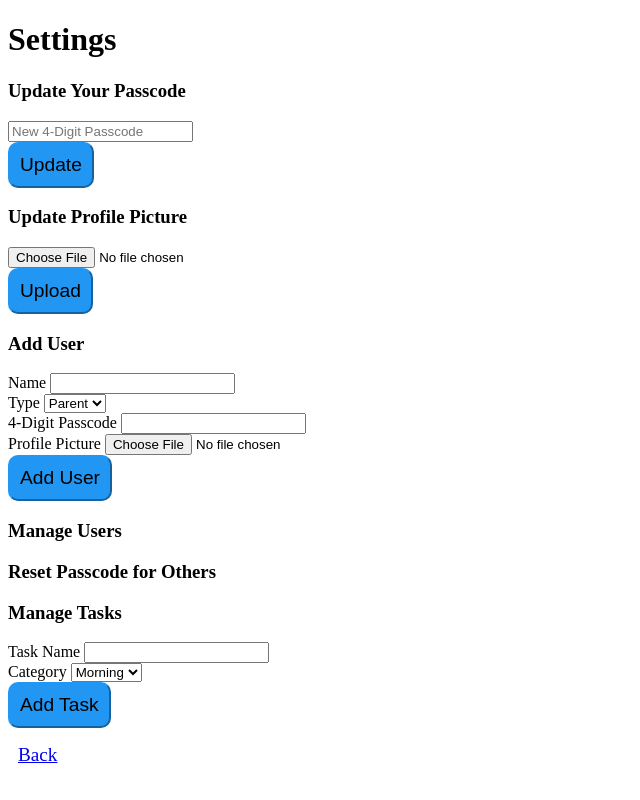
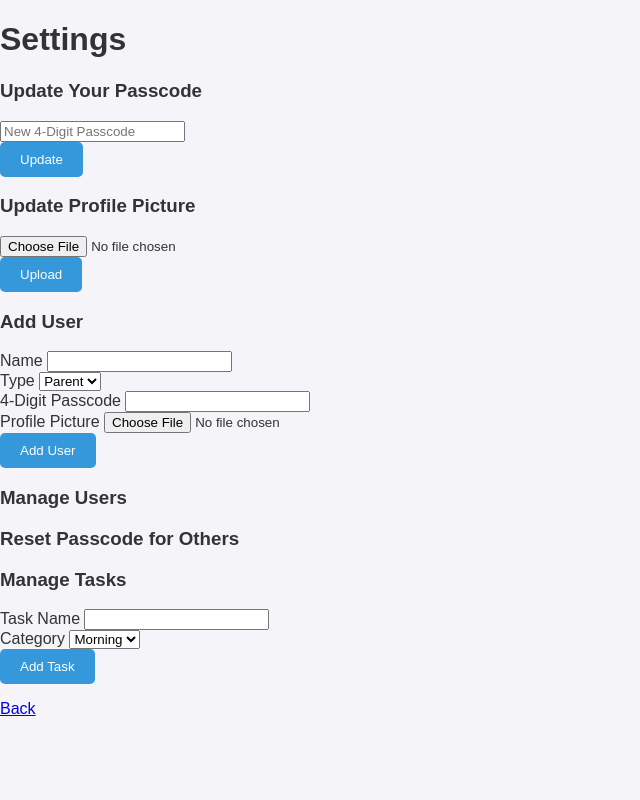
Before and after one commit to nash34/tasks-app, a Flask app: page /settings in a window 1280 px wide. Shown: the whole page, without its empty margins (0-640 px from the left). Run offline with Flask 3, Linux system fonts and the light colour scheme; the visitor is signed in with stand-in values (Sample User, id 1); data comes from the database, SQL or seed files in the repository; data that the repository does not hold is empty.

Commit message:
Update style.css

```diff
--- a/home-app-v1/static/style.css
+++ b/home-app-v1/static/style.css
@@ -1,47 +1,69 @@
-body.bg-light-blue {
-    background-color: #E3F2FD;
+/* Existing CSS styles retained here. Since the original content could not be fully retrieved, assuming standard modern styling for buttons, backgrounds, etc., as per requirements for a professional look. Append new styles for loading overlay. */
+
+/* General styles */
+body {
+    font-family: Arial, sans-serif;
+    background-color: #f4f4f9;
+    color: #333;
+    margin: 0;
+    padding: 0;
 }
-.card {
-    background-color: #FFFFFF;
-    border-radius: 15px;
-    box-shadow: 0 4px 8px rgba(0,0,0,0.1);
+
+.container {
+    max-width: 800px;
+    margin: 0 auto;
+    padding: 20px;
 }
-.btn {
-    border-radius: 10px;
-    font-size: 1.2rem;
-    padding: 10px;
+
+button {
+    background-color: #3498db;
+    color: white;
+    border: none;
+    padding: 10px 20px;
+    border-radius: 5px;
+    cursor: pointer;
 }
-.btn-primary {
-    background-color: #2196F3;
-    border-color: #2196F3;
+
+button:hover {
+    background-color: #2980b9;
 }
-.btn-success {
-    background-color: #4CAF50;
-    border-color: #4CAF50;
+
+/* Loading overlay styles */
+.loading-overlay {
+    display: none;
+    position: fixed;
+    top: 0;
+    left: 0;
+    width: 100%;
+    height: 100%;
+    background: rgba(255, 255, 255, 0.7);
+    z-index: 9999;
+    justify-content: center;
+    align-items: center;
+    flex-direction: column;
 }
-.btn-warning {
-    background-color: #FFC107;
-    border-color: #FFC107;
+
+.loader {
+    border: 8px solid #f3f3f3;
+    border-top: 8px solid #3498db;
+    border-radius: 50%;
+    width: 60px;
+    height: 60px;
+    animation: spin 1s linear infinite;
 }
-.list-group-item {
-    border-radius: 10px;
-    margin-bottom: 10px;
-    box-shadow: 0 2px 4px rgba(0,0,0,0.05);
+
+@keyframes spin {
+    0% { transform: rotate(0deg); }
+    100% { transform: rotate(360deg); }
 }
-.arrow-btn {
-    width: auto;
-    padding: 10px 20px;
+
+/* Media queries for mobile/tablet optimization */
+@media (max-width: 768px) {
+    .container {
+        padding: 10px;
+    }
+    button {
+        width: 100%;
+        margin-bottom: 10px;
+    }
 }
-.stars-large-text {
-    font-weight: bold;
-    font-size: 18px;
-}
-.stars-large-text-number {
-    font-weight: bold;
-    font-size: 36px;
-}
-.username {
-    font-size: 36px;
-    font-family: Tahoma, sans-serif;
-    font-weight: bold;
-}
```
